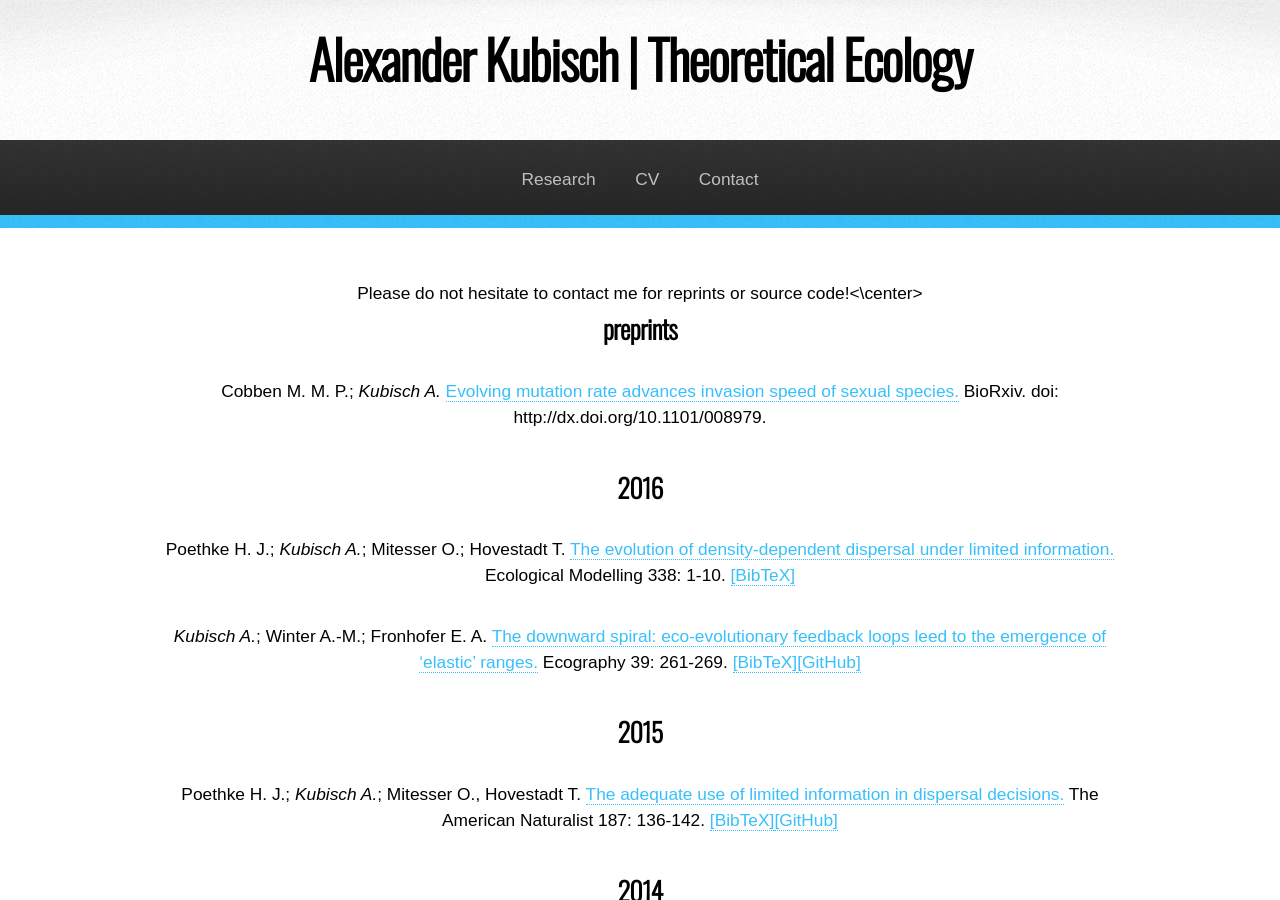
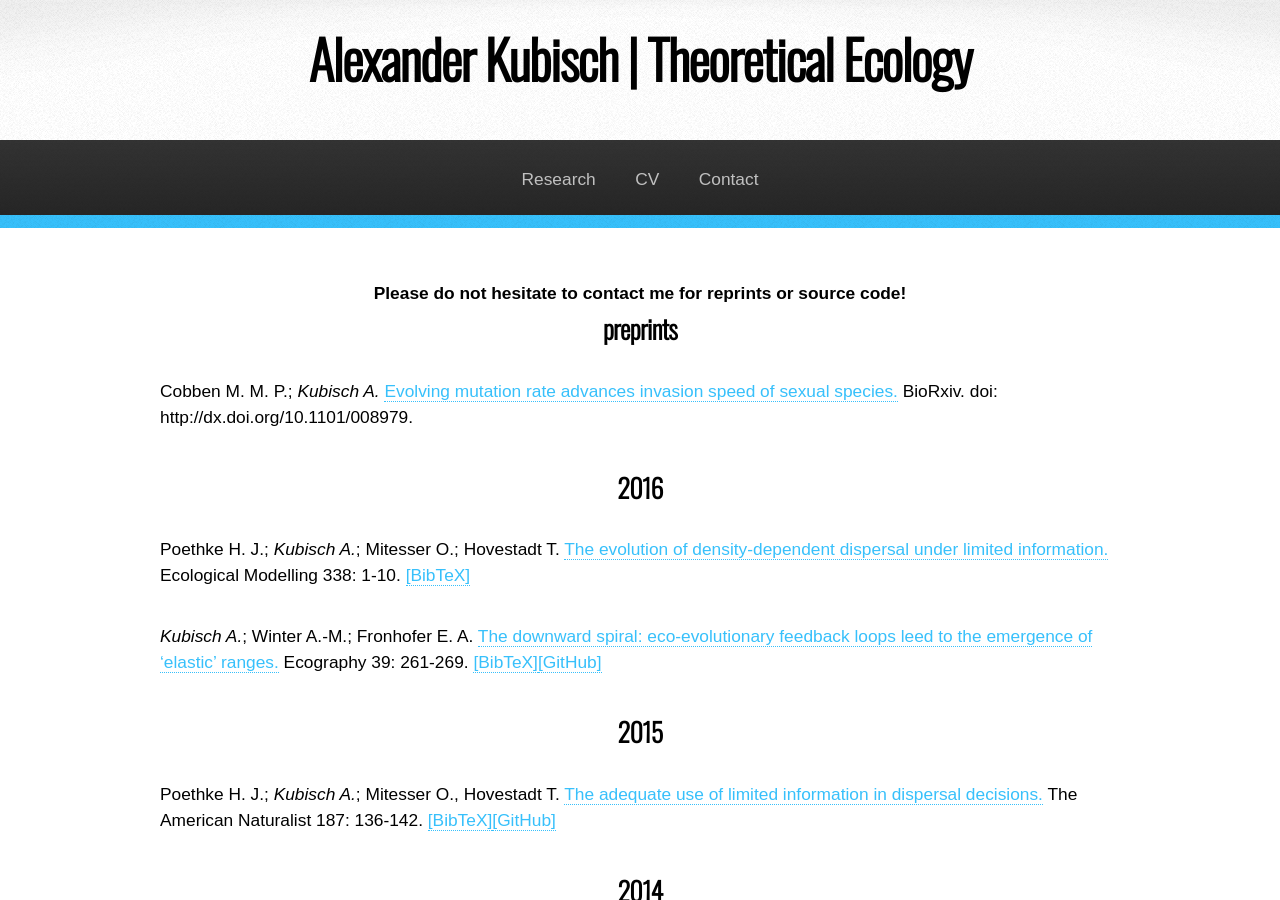
Before and after one commit to akubisch/akubisch.github.io, a Jekyll site: the page built from publications/index.html, in a window 1280 px wide and 900 px high. Built offline with Jekyll 4.4.1, drawn with Linux system fonts in a browser that asks for light colours.

Commit message:
formatting

```diff
--- a/publications/index.html
+++ b/publications/index.html
@@ -12,7 +12,7 @@ layout: default
 
 					<article>
 
-						<center>Please do not hesitate to contact me for reprints or source code!<\center>
+						<center><b>Please do not hesitate to contact me for reprints or source code!</b></center>
 
 						<h3>preprints</h3>
 
```
